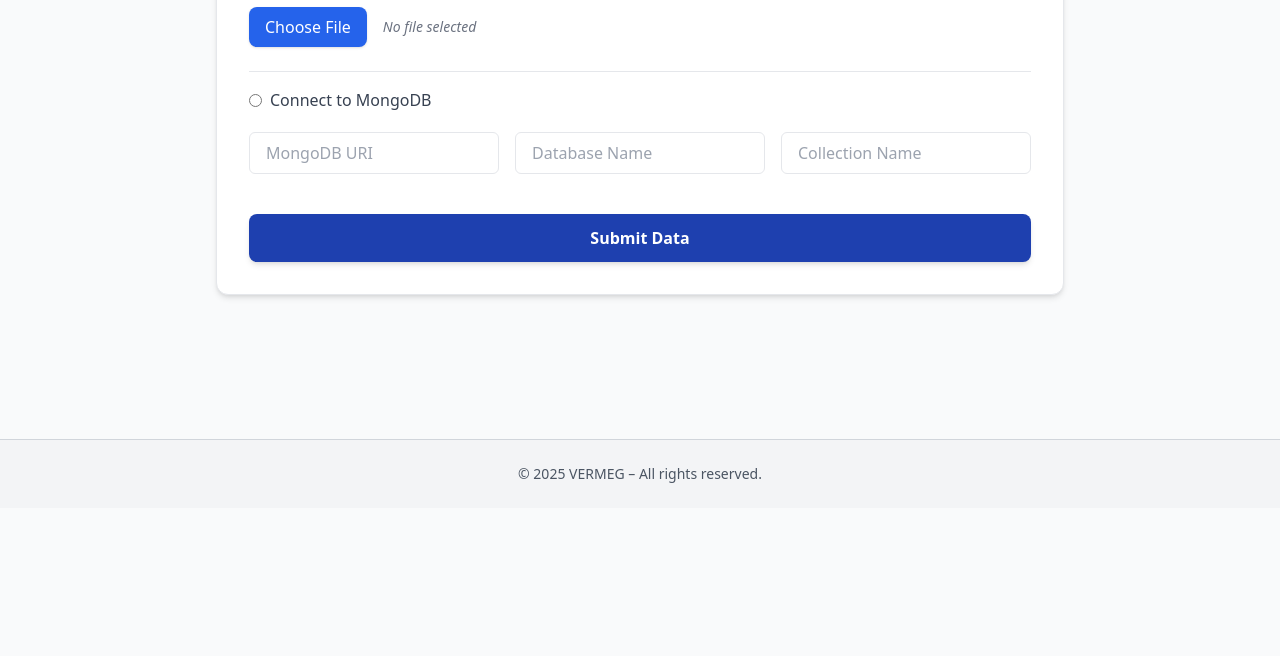
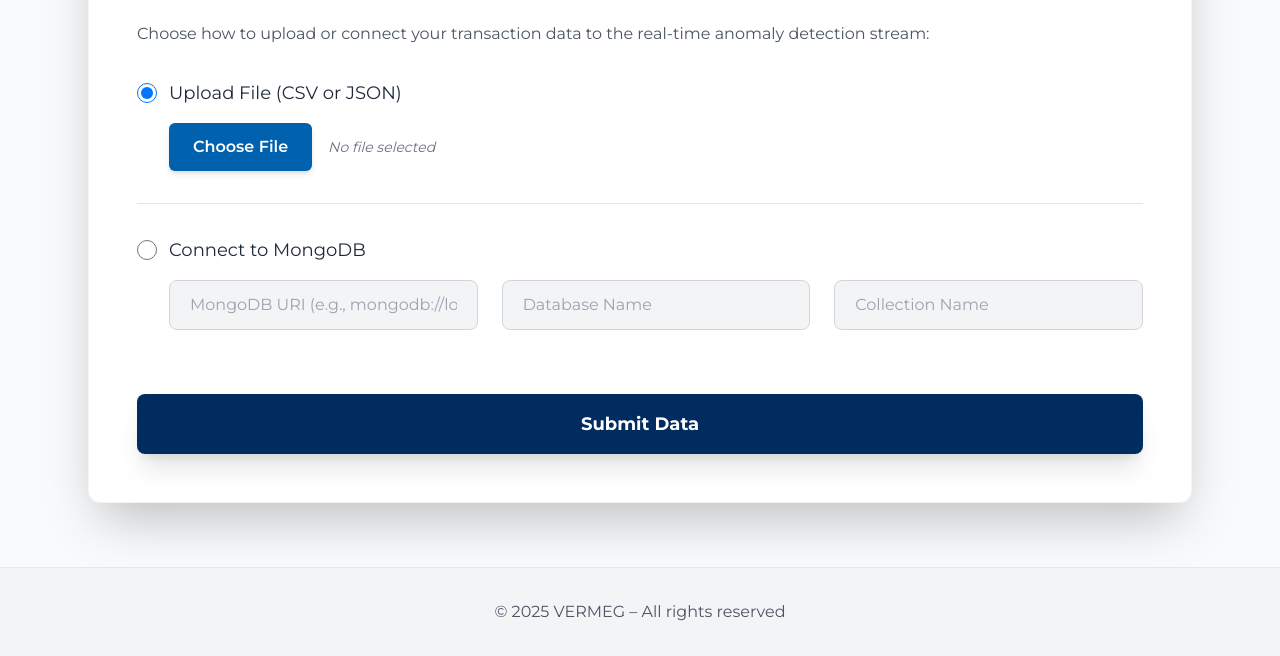
Before and after one commit to AzizSoftware/SSATF, a website: page Client_UI/index.html in a window 1280 px wide. Shown: the part 426-1082 px from the top of the page. Before the commit the page ends 934 px from the top, so only its background shows below. Drawn offline with nearby package versions, Linux system fonts and the light colour scheme.

Commit message:
adjusting the style

```diff
--- a/Client_UI/index.html
+++ b/Client_UI/index.html
@@ -1,3 +1,4 @@
+
 <!DOCTYPE html>
 <html lang="en">
 <head>
@@ -6,91 +7,122 @@
   <title>Financial Transaction Anomaly Monitoring</title>
   <script src="https://cdn.tailwindcss.com"></script>
   <link rel="icon" href="assets/LOGO.jpeg">
+  <style>
+    /* Importing a professional sans-serif font, similar to Vermeg's brand */
+    @import url('https://fonts.googleapis.com/css2?family=Montserrat:wght@400;600;700&display=swap');
+    body { font-family: 'Montserrat', sans-serif; }
+
+    /* Custom scrollbar for a cleaner look if content overflows */
+    ::-webkit-scrollbar {
+        width: 8px;
+    }
+    ::-webkit-scrollbar-track {
+        background: #f1f1f1;
+    }
+    ::-webkit-scrollbar-thumb {
+        background: #888;
+        border-radius: 4px;
+    }
+    ::-webkit-scrollbar-thumb:hover {
+        background: #555;
+    }
+  </style>
 </head>
+<body class="bg-gray-50 text-gray-800">
 
-<body class="bg-gray-50 font-sans text-gray-800">
-
-  <!-- Header -->
-  <header class="bg-gradient-to-r from-blue-900 to-blue-700 text-white py-8 shadow-md">
-    <div class="max-w-5xl mx-auto text-center px-4">
-      <img src="assets/LOGO.jpeg" alt="VERMEG Logo" class="mx-auto h-20 mb-4 rounded-xl shadow-md">
-      <h1 class="text-4xl font-extrabold">Financial Transaction Anomaly Monitoring</h1>
-      <p class="text-sm mt-2 italic">Prototype for real-time anomaly detection | VERMEG – July 2025</p>
+  <header class="bg-[#002C5F] text-white py-8 shadow-xl">
+    <div class="max-w-7xl mx-auto flex flex-col items-center px-4">
+      <img src="assets/LOGO.jpeg" alt="VERMEG Logo" class="h-24 w-24 object-contain mb-4 rounded-full border-4 border-white shadow-lg">
+      <h1 class="text-4xl lg:text-5xl font-bold tracking-tight text-center leading-tight">Financial Transaction Anomaly Monitoring</h1>
+      <p class="text-sm md:text-base mt-3 italic opacity-80">Prototype for Real-Time Anomaly Detection | VERMEG – July 2025</p>
     </div>
   </header>
 
-  <!-- Main -->
-  <main class="max-w-4xl mx-auto px-6 py-10">
-    <!-- Upload Section -->
-    <section class="bg-white p-8 rounded-xl shadow-md mb-10 border border-gray-200">
-      <h2 class="text-2xl font-bold mb-4 text-blue-800"> Ingest Transaction Data</h2>
-      <p class="mb-6 text-sm text-gray-600">Choose how to upload or connect your transaction data to stream:</p>
+  <main class="max-w-6xl mx-auto px-6 py-16">
+    <section class="bg-white p-10 md:p-12 rounded-xl shadow-2xl border border-gray-100 transform hover:scale-[1.005] transition duration-300 ease-in-out">
+      <h2 class="text-3xl font-bold mb-6 text-[#002C5F] border-b-2 border-[#0061AF] pb-3">Ingest Transaction Data</h2>
+      <p class="mb-8 text-base text-gray-600 leading-relaxed">Choose how to upload or connect your transaction data to the real-time anomaly detection stream:</p>
 
-      <form id="dataForm" class="space-y-6">
-
-        <!-- File Upload -->
+      <form id="dataForm" class="space-y-8">
         <div>
-          <label class="inline-flex items-center mb-2">
-            <input type="radio" name="inputMethod" value="file" class="form-radio text-blue-600 mr-2" checked>
-            <span class="font-medium text-gray-700">Upload File (CSV or JSON)</span>
+          <label class="flex items-center gap-3 text-lg font-medium text-gray-800 cursor-pointer">
+            <input type="radio" name="inputMethod" value="file" class="w-5 h-5 text-[#0061AF] focus:ring-[#0061AF] border-gray-300" checked>
+            Upload File (CSV or JSON)
           </label>
 
-          <div class="flex items-center gap-4 mt-2">
+          <div class="flex items-center gap-4 mt-4 pl-8">
             <input type="file" id="fileInput" accept=".json,.csv" class="hidden" />
-            <label for="fileInput"
-                   class="bg-blue-600 hover:bg-blue-700 text-white font-medium py-2 px-4 rounded-lg shadow cursor-pointer transition duration-300">
-               Choose File
+            <label for="fileInput" class="bg-[#0061AF] hover:bg-[#004A87] text-white px-6 py-3 rounded-md shadow-md hover:shadow-lg cursor-pointer transition duration-200 ease-in-out text-base font-semibold transform hover:-translate-y-0.5">
+              Choose File
             </label>
-            <span id="fileName" class="text-sm text-gray-500 italic">No file selected</span>
+            <span id="fileName" class="text-sm italic text-gray-500">No file selected</span>
           </div>
         </div>
 
-        <!-- MongoDB Inputs -->
-        <div class="pt-4 border-t border-gray-200">
-          <label class="inline-flex items-center mb-2">
-            <input type="radio" name="inputMethod" value="mongo" class="form-radio text-blue-600 mr-2">
-            <span class="font-medium text-gray-700">Connect to MongoDB</span>
+        <div class="pt-8 border-t border-gray-200">
+          <label class="flex items-center gap-3 text-lg font-medium text-gray-800 cursor-pointer">
+            <input type="radio" name="inputMethod" value="mongo" class="w-5 h-5 text-[#0061AF] focus:ring-[#0061AF] border-gray-300">
+            Connect to MongoDB
           </label>
 
-          <div class="grid grid-cols-1 md:grid-cols-3 gap-4 mt-3">
-            <input type="text" id="mongoUri" placeholder="MongoDB URI" class="border px-4 py-2 rounded-md focus:ring-2 focus:ring-blue-400" />
-            <input type="text" id="dbName" placeholder="Database Name" class="border px-4 py-2 rounded-md focus:ring-2 focus:ring-blue-400" />
-            <input type="text" id="collectionName" placeholder="Collection Name" class="border px-4 py-2 rounded-md focus:ring-2 focus:ring-blue-400" />
+          <div class="grid grid-cols-1 md:grid-cols-3 gap-6 mt-4 pl-8">
+            <input type="text" id="mongoUri" placeholder="MongoDB URI (e.g., mongodb://localhost:27017)" class="border border-gray-300 px-5 py-3 rounded-lg focus:ring-2 focus:ring-[#0061AF] focus:border-transparent outline-none transition duration-200 text-base" />
+            <input type="text" id="dbName" placeholder="Database Name" class="border border-gray-300 px-5 py-3 rounded-lg focus:ring-2 focus:ring-[#0061AF] focus:border-transparent outline-none transition duration-200 text-base" />
+            <input type="text" id="collectionName" placeholder="Collection Name" class="border border-gray-300 px-5 py-3 rounded-lg focus:ring-2 focus:ring-[#0061AF] focus:border-transparent outline-none transition duration-200 text-base" />
           </div>
         </div>
 
-        <!-- Submit Button -->
-        <div class="pt-4">
-          <button type="submit"
-                  class="w-full bg-blue-800 hover:bg-blue-900 text-white font-bold py-3 rounded-lg transition-all duration-300 shadow-md">
-             Submit Data
+        <div class="pt-8">
+          <button type="submit" class="w-full bg-[#002C5F] hover:bg-[#001C3C] text-white font-bold py-4 rounded-lg shadow-xl hover:shadow-2xl transition duration-300 ease-in-out text-lg transform hover:scale-[1.01]">
+            Submit Data
           </button>
         </div>
       </form>
 
-      <!-- Response Display -->
-      <div id="response" class="mt-6 p-4 bg-blue-50 border border-blue-300 rounded text-blue-900 text-sm hidden"></div>
+      <div id="response" class="hidden mt-8 p-5 rounded-lg border border-blue-300 bg-blue-50 text-blue-900 text-base font-medium shadow-md"></div>
     </section>
-
-    <!-- System Info -->
-
   </main>
 
-  <!-- Footer -->
-  <footer class="bg-gray-100 mt-16 border-t border-gray-300 py-6 text-center text-sm text-gray-600">
-    © 2025 VERMEG – All rights reserved. <br>
-
+  <footer class="bg-gray-100 text-gray-600 text-sm md:text-base text-center py-8 border-t border-gray-200">
+    © 2025 VERMEG – All rights reserved
   </footer>
 
-  <!-- JS to show file name -->
   <script>
     document.getElementById("fileInput").addEventListener("change", function () {
       const fileName = this.files[0]?.name || "No file selected";
       document.getElementById("fileName").textContent = fileName;
     });
+
+    // You would integrate your script.js logic here or ensure it's loaded after DOM
+    // For demonstration, input method toggling would go here if not in script.js
+    document.querySelectorAll('input[name="inputMethod"]').forEach(radio => {
+        radio.addEventListener('change', function() {
+            const isMongoSelected = this.value === 'mongo';
+            document.getElementById('mongoUri').disabled = !isMongoSelected;
+            document.getElementById('dbName').disabled = !isMongoSelected;
+            document.getElementById('collectionName').disabled = !isMongoSelected;
+            // Potentially add visual disabled states for the input fields
+            document.getElementById('mongoUri').classList.toggle('bg-gray-100', !isMongoSelected);
+            document.getElementById('dbName').classList.toggle('bg-gray-100', !isMongoSelected);
+            document.getElementById('collectionName').classList.toggle('bg-gray-100', !isMongoSelected);
+        });
+    });
+
+    // Initialize disabled state for MongoDB fields if file upload is default selected
+    document.addEventListener('DOMContentLoaded', (event) => {
+        const fileRadio = document.querySelector('input[name="inputMethod"][value="file"]');
+        if (fileRadio && fileRadio.checked) {
+            document.getElementById('mongoUri').disabled = true;
+            document.getElementById('dbName').disabled = true;
+            document.getElementById('collectionName').disabled = true;
+            document.getElementById('mongoUri').classList.add('bg-gray-100');
+            document.getElementById('dbName').classList.add('bg-gray-100');
+            document.getElementById('collectionName').classList.add('bg-gray-100');
+        }
+    });
+
   </script>
 
-  <!-- 👇 Include your logic -->
   <script src="script.js"></script>
 </body>
 </html>
--- a/Client_UI/package.json
+++ b/Client_UI/package.json
@@ -10,6 +10,7 @@
   "license": "ISC",
   "description": "",
   "dependencies": {
-    "express": "^5.1.0"
+    "express": "^5.1.0",
+    "startbootstrap-grayscale": "^7.0.6"
   }
 }
```
Also changed, not shown: 3 other files.
